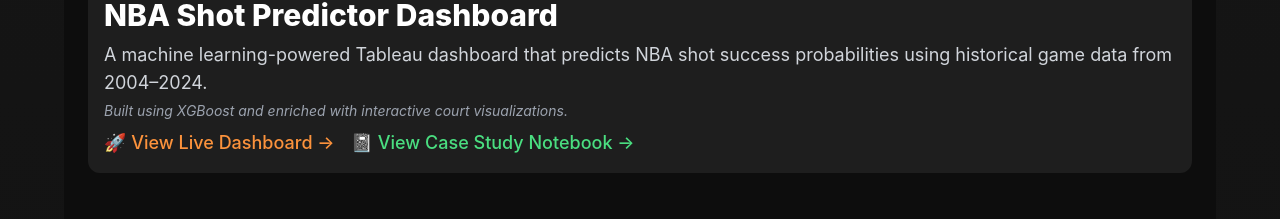
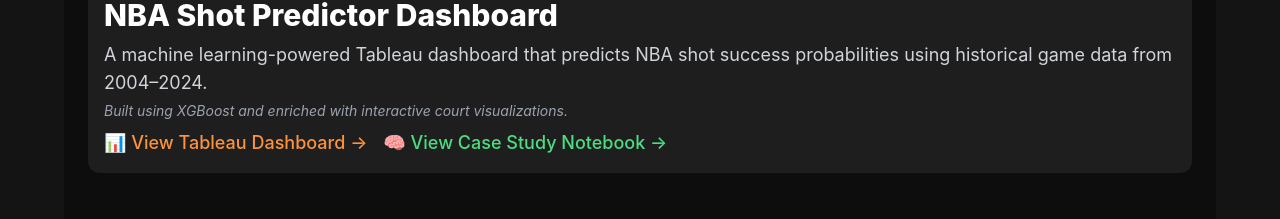
Before and after one commit to cvhuynh1777/data-portfolio, a React (Create React App) app: page / in a window 1280 px wide. Shown: the part 3714-3933 px from the top of the page. Built offline with nearby package versions, Linux system fonts and the light colour scheme.

Commit message:
changed links

```diff
--- a/src/pages/Projects.js
+++ b/src/pages/Projects.js
@@ -39,10 +39,10 @@
           </p>
           <div className="flex flex-col sm:flex-row gap-4 pt-2">
             <a href="https://public.tableau.com/app/profile/christina.huynh1211/viz/NBAShotPredictor/NBAShotPredictor" target="_blank" rel="noopener noreferrer" className="text-orange-400 hover:text-orange-300 text-lg font-medium transition">
-              🚀 View Live Dashboard →
+            📊 View Tableau Dashboard →
             </a>
             <a href="https://github.com/cvhuynh1777/nba_shot_analysis_project/blob/main/NBA%20Shot%20Analysis.ipynb" target="_blank" rel="noopener noreferrer" className="text-green-400 hover:text-green-300 text-lg font-medium transition">
-              📓 View Case Study Notebook →
+            🧠 View Case Study Notebook →
             </a>
           </div>
         </div>
@@ -85,7 +85,7 @@
             <a href="https://public.tableau.com/app/profile/christina.huynh1211/viz/BA_Reviews_SentimentDashboard/Dashboard1" target="_blank" rel="noopener noreferrer" className="text-orange-400 hover:text-orange-300 text-lg font-medium transition">
               📊 View Tableau Dashboard →
             </a>
-            <a href="https://github.com/cvhuynh1777/airline_review_sentiment" target="_blank" rel="noopener noreferrer" className="text-green-400 hover:text-green-300 text-lg font-medium transition">
+            <a href="https://github.com/cvhuynh1777/airline_review_sentiment/blob/main/Reviews%20Sentiment%20Analysis.ipynb" target="_blank" rel="noopener noreferrer" className="text-green-400 hover:text-green-300 text-lg font-medium transition">
               🧠 View GitHub Repo →
             </a>
           </div>
@@ -105,7 +105,7 @@
           </p>
           <div className="pt-2">
             <a href="https://github.com/cvhuynh1777/IEOR142/blob/main/README.md" target="_blank" rel="noopener noreferrer" className="text-purple-400 hover:text-purple-300 text-lg font-medium transition">
-              📘 View GitHub Report →
+            🧠 View Report →
             </a>
           </div>
         </div>
```
